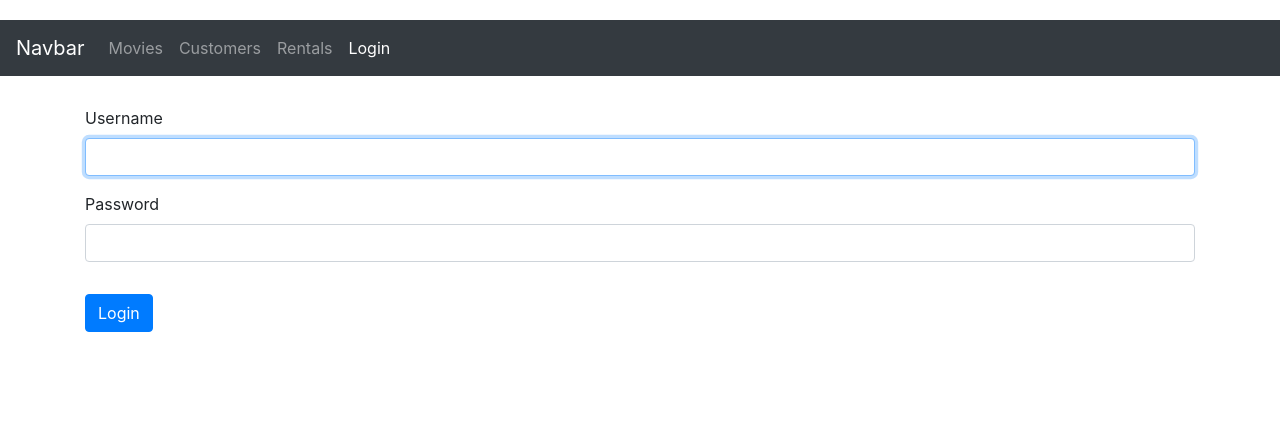
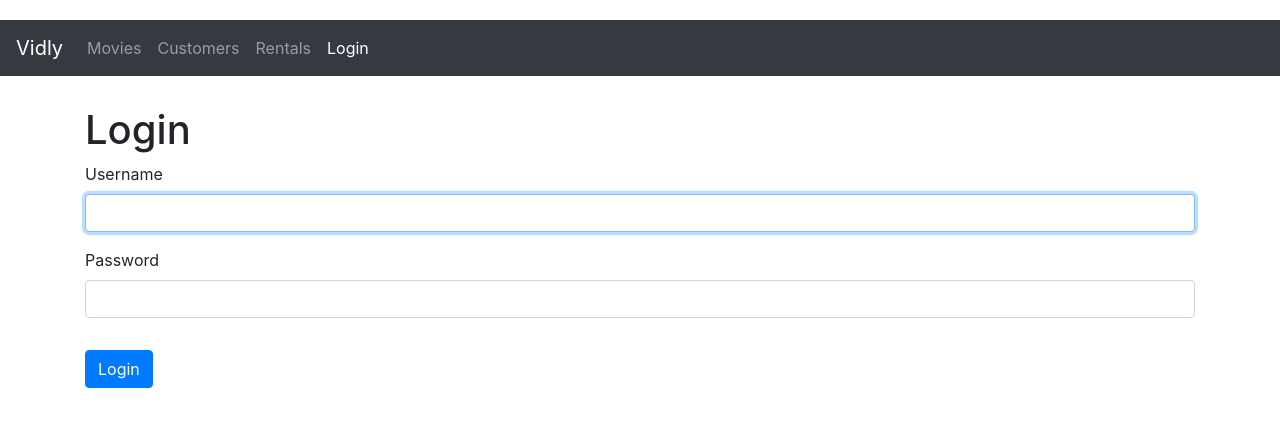
Before and after one commit to JosephBerm/Vidly, a React (Create React App) app: page /login in a window 1280 px wide. Shown: the top 426 px of the page. Built offline with nearby package versions, Linux system fonts and the light colour scheme.

Commit message:
Updated UI
Changing the words on some parts of the site.

```diff
--- a/src/components/login.jsx
+++ b/src/components/login.jsx
@@ -24,6 +24,7 @@ class Login extends React.Component {
 		return (
 			<React.Fragment>
 				<div>
+					<h1>Login</h1>
 					<form onSubmit={this.handleSubmit}>
 						<div className='form-group'>
 							<label htmlFor='username'>Username</label>
--- a/src/components/navBar.jsx
+++ b/src/components/navBar.jsx
@@ -1,13 +1,12 @@
 import React from "react";
 import { Link, NavLink } from "react-router-dom";
-import "font-awesome/css/font-awesome.min.css";
 
 class Navbar extends React.Component {
 	render() {
 		return (
 			<nav className='navbar navbar-expand-lg navbar-dark bg-dark'>
 				<Link className='navbar-brand' to='/'>
-					Navbar
+					Vidly
 				</Link>
 				<button
 					className='navbar-toggler'
```
